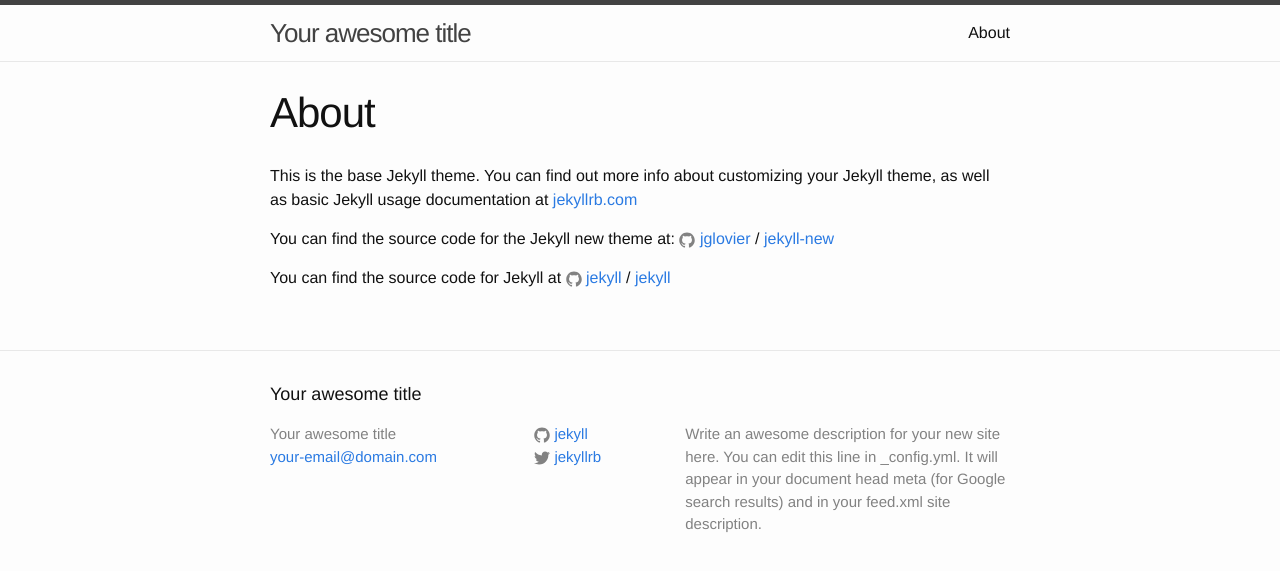
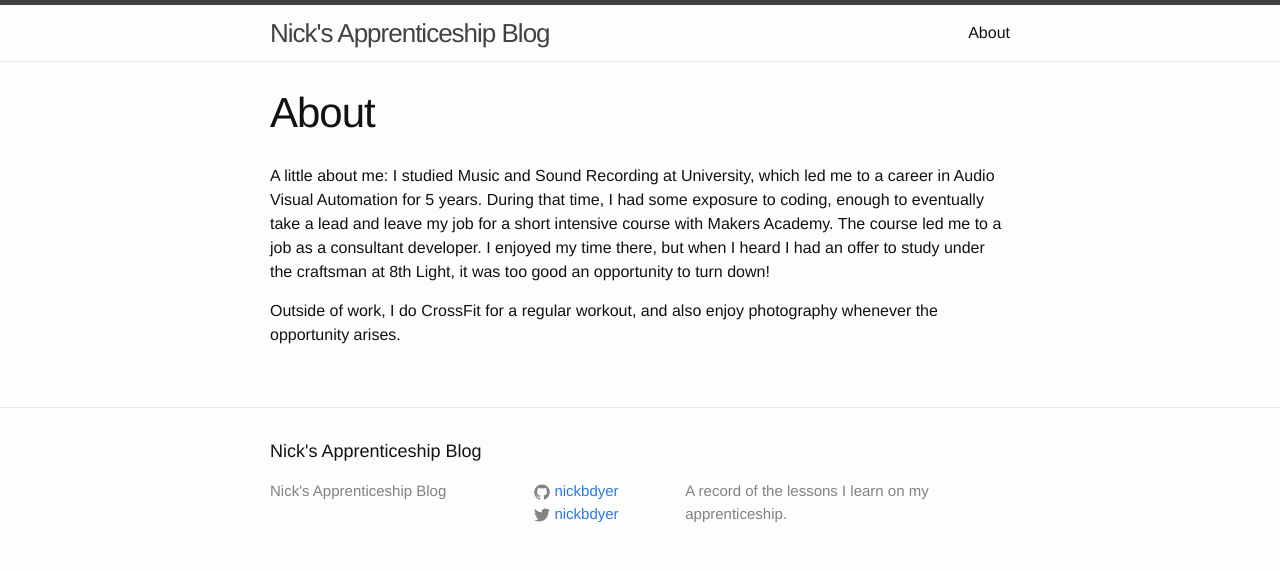
Before and after one commit to nickbdyer/nickbdyer.github.io, a Jekyll site: the page built from about.md, in a window 1280 px wide. Shown: the top 571 px of the page. Built offline with Jekyll 4.4.1, drawn with Linux system fonts in a browser that asks for light colours.

Commit message:
Updates about page, removes sample post and adds draft for writing

```diff
--- a/_config.yml
+++ b/_config.yml
@@ -6,16 +6,15 @@
 # 'jekyll serve'. If you change this file, please restart the server process.
 
 # Site settings
-title: Your awesome title
-email: your-email@domain.com
+title: Nick's Apprenticeship Blog
 description: > # this means to ignore newlines until "baseurl:"
-  Write an awesome description for your new site here. You can edit this
-  line in _config.yml. It will appear in your document head meta (for
-  Google search results) and in your feed.xml site description.
+  A record of the lessons I learn on my apprenticeship.
 baseurl: "" # the subpath of your site, e.g. /blog
-url: "http://yourdomain.com" # the base hostname & protocol for your site
-twitter_username: jekyllrb
-github_username:  jekyll
+url: "http://www.nickbdyer.uk" # the base hostname & protocol for your site
+twitter_username: nickbdyer
+github_username:  nickbdyer
 
 # Build settings
 markdown: kramdown
+kramdown:
+  input: GFM
--- /dev/null
+++ b/_drafts/uno.markdown
@@ -0,0 +1,4 @@
+---
+layout: post
+title:  "Uno"
+---
--- a/about.md
+++ b/about.md
@@ -4,12 +4,13 @@ title: About
 permalink: /about/
 ---
 
-This is the base Jekyll theme. You can find out more info about customizing your Jekyll theme, as well as basic Jekyll usage documentation at [jekyllrb.com](http://jekyllrb.com/)
+A little about me: I studied Music and Sound Recording at University, which led
+me to a career in Audio Visual Automation for 5 years. During that time, I had
+some exposure to coding, enough to eventually take a lead and leave my job for
+a short intensive course with Makers Academy. The course led me to a job as
+a consultant developer. I enjoyed my time there, but when I heard I had an
+offer to study under the craftsman at 8th Light, it was too good an opportunity
+to turn down!
 
-You can find the source code for the Jekyll new theme at:
-{% include icon-github.html username="jglovier" %} /
-[jekyll-new](https://github.com/jglovier/jekyll-new)
-
-You can find the source code for Jekyll at
-{% include icon-github.html username="jekyll" %} /
-[jekyll](https://github.com/jekyll/jekyll)
+Outside of work, I do CrossFit for a regular workout, and also enjoy
+photography whenever the opportunity arises.
```
Also changed, not shown: _posts/2016-04-05-welcome-to-jekyll.markdown (deleted, +0 -25 lines).
